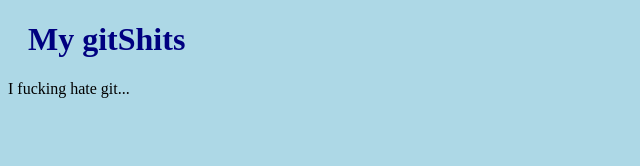
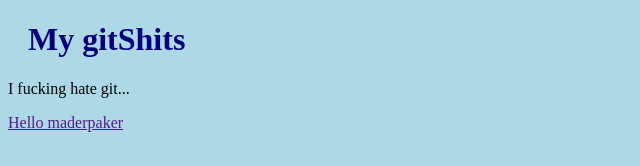
Before and after one commit to Zimon11/sample, a plain HTML site: page index.html in a window 1280 px wide. Shown: the whole page, without its empty margins (0-640 px from the left). Drawn offline with Linux system fonts and the light colour scheme.

Commit message:
Updated index.html

```diff
--- a/index.html
+++ b/index.html
@@ -9,5 +9,6 @@
 <body>
 	<h1>My gitShits</h1>
 	<p>I fucking hate git...</p>
+	<a href="">Hello maderpaker</a>
 </body>
 </html>
```
